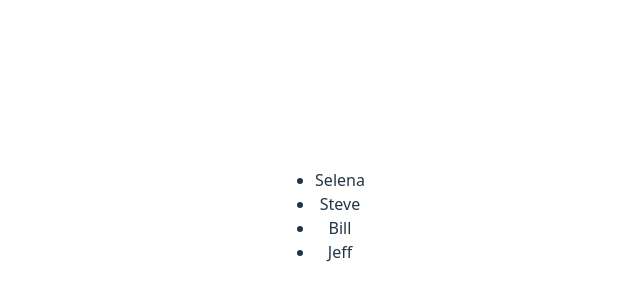
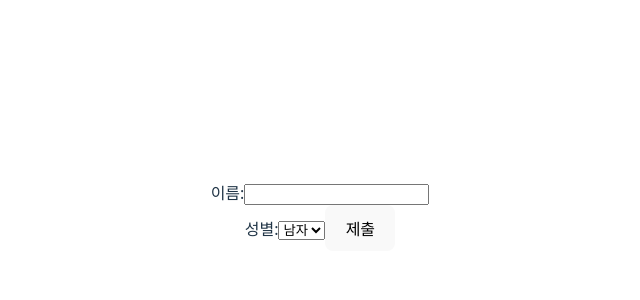
Before and after one commit to mylee99125/React-Practice, a React (Vite) app: page / in a window 1280 px wide. Shown: the part 184-484 px from the top of the page, without its empty margins (320-960 px from the left). Built offline with nearby package versions, Linux system fonts and the light colour scheme.

Commit message:
Chapter11 practice updated

```diff
--- /dev/null
+++ b/src/chapter_11/SignUp.jsx
@@ -0,0 +1,44 @@
+import { useState } from 'react';
+
+function SignUp(props) {
+    const [name, setName] = useState('');
+    const [gender, setGender] = useState('남자');
+
+    const handleChangeName = (event) => {
+        setName(event.target.value);
+    };
+
+    const handleChangeGender = (event) => {
+        setGender(event.target.value);
+    }
+
+    const handleSubmit = (event) => {
+        alert(`이름: ${name}, 성별: ${gender}`);
+        event.preventDefault();
+    };
+
+    return (
+        <form onSubmit={handleSubmit}>
+            <label>
+                이름:
+                <input type="text"
+                       value={name}
+                       onChange={handleChangeName}
+                />
+            </label>
+            <br />
+            <label>
+                성별:
+                <select
+                    value={gender}
+                    onChange={handleChangeGender}>
+                    <option value='남자'>남자</option>
+                    <option value='여자'>여자</option>
+                </select>
+            </label>
+            <button type="submit">제출</button>
+        </form>
+    );
+}
+
+export default SignUp;
--- a/src/main.jsx
+++ b/src/main.jsx
@@ -11,6 +11,7 @@
 import ConfirmButton from './chapter_08/ConfirmButton'
 import LandingPage from './chapter_09/LandingPage'
 import AttendanceBook from './chapter_10/AttendanceBook'
+import SignUp from './chapter_11/SignUp'
 
 // Chapter 03
 // createRoot(document.getElementById('root')).render(
@@ -66,9 +67,17 @@
 // )
 
 // Chapter 10
+// const root = createRoot(document.getElementById('root'));
+// root.render(
+//   <StrictMode>
+//     <AttendanceBook />
+//   </StrictMode>
+// )
+
+// Chapter 11
 const root = createRoot(document.getElementById('root'));
 root.render(
   <StrictMode>
-    <AttendanceBook />
+    <SignUp />
   </StrictMode>
 )
```
Also changed, not shown: 1 other file (tests, documents, lock files or other folders).
